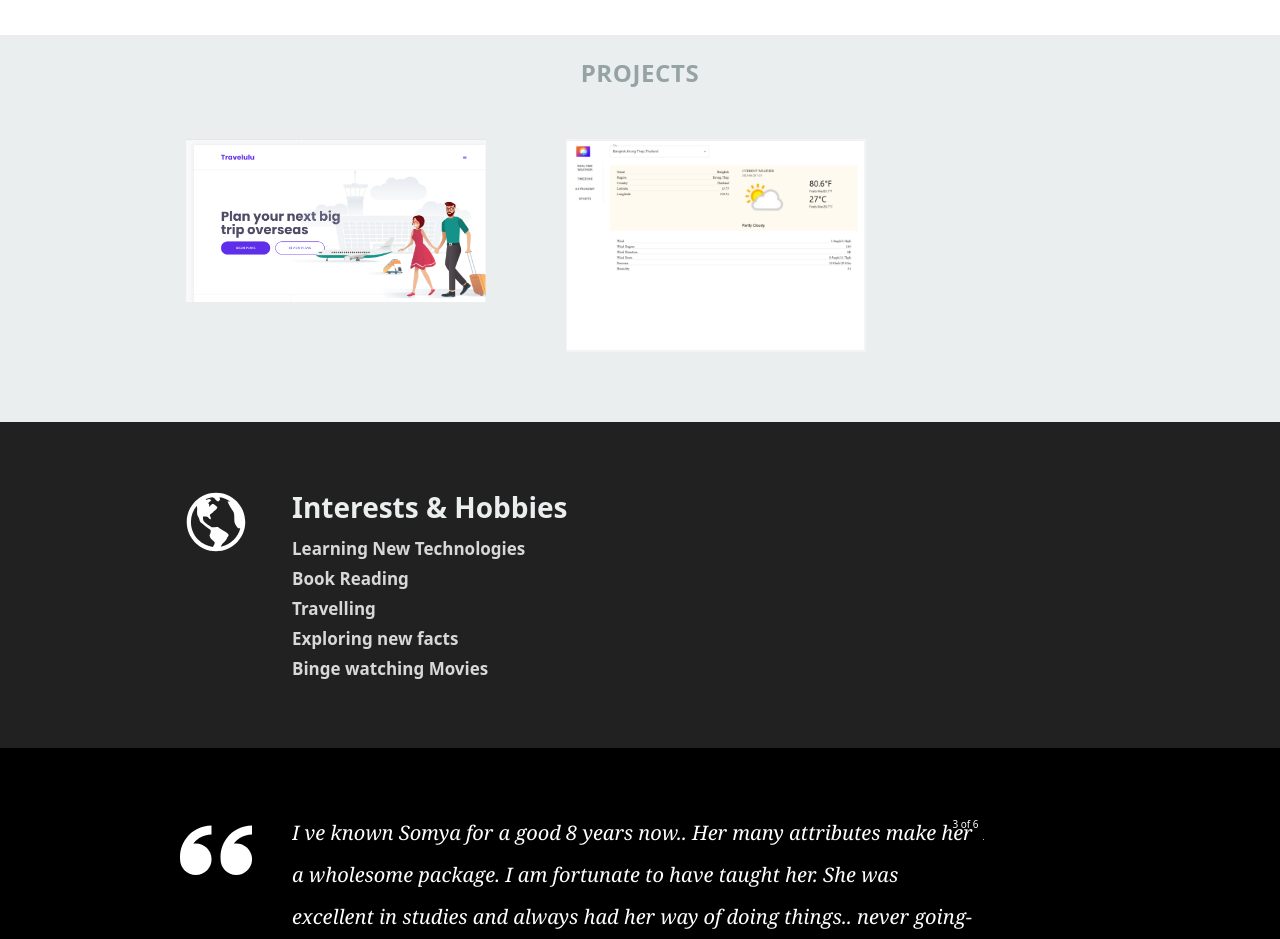
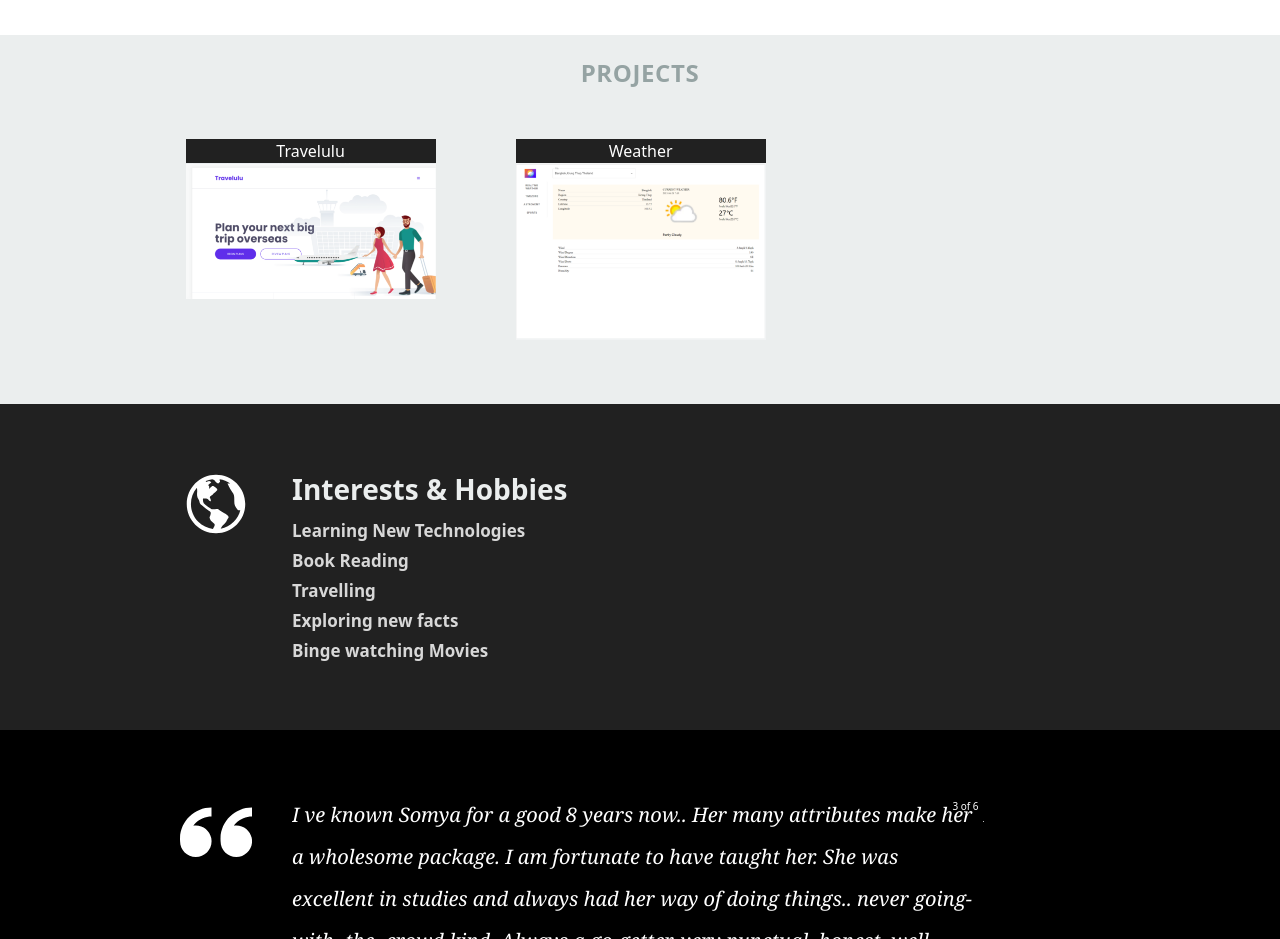
Before and after one commit to biswarisomya/portfolio_somya_biswari, a Next.js app: page / in a window 1280 px wide. Shown: the part 5260-6199 px from the top of the page. Built offline with nearby package versions, Linux system fonts and the light colour scheme.

Commit message:
changed modal in weather app

```diff
--- a/src/app/homepage/Projects/Projects.tsx
+++ b/src/app/homepage/Projects/Projects.tsx
@@ -7,11 +7,60 @@ import { useState } from "react";
 import Link from "next/link";
 import { FaGithub } from "react-icons/fa";
 
+interface IImage {
+  url: string;
+  label: string;
+}
+interface IProject {
+  images: IImage[];
+  title: string;
+  description: string;
+  techstack: string;
+  git: string;
+  demo: string;
+  figma?: string;
+}
+
 const Projects = () => {
-  const [traveluluModalIsOpen, setTraveluluModalIsOpen] = useState(false);
-  const [weatherModalIsOpen, setWeatherModalIsOpen] = useState(false);
-
-  const images = [
+  const [modal, setModal] = useState<IProject | null>(null);
+  const projects: IProject[] = [
+    {
+      title: "travelulu",
+      description:
+        "This is a UI template for travel website, using which people can plan their trip ,search hotels and do many more.",
+      techstack: "Next JS, Tailwind, React,TypeScript, HTML 5,CSS 3 ,Vercel",
+      git: "https://github.com/biswarisomya/travelulu",
+      demo: "https://travelulu.vercel.app/",
+      figma:
+        "https://www.figma.com/file/yEx8JfvrJv73ozazLSiowf/Travelulu---Travel-Planning-UI-Kit?node-id=99-269&t=16bnngB94mO2WcKQ-0",
+      images: [
+        {
+          url: "/travelulu/desktop-1_50.png",
+          label: "Desktop-1",
+        },
+        {
+          url: "/travelulu/desktop-2_50.png",
+          label: "Desktop-2",
+        },
+        {
+          url: "/travelulu/mobile-1_50.png",
+          label: "Mobile-1",
+        },
+        {
+          url: "/travelulu/mobile-2_1_50.png",
+          label: "Mobile-2",
+        },
+      ],
+    },
+    {
+      title: "weather",
+      description:
+        "  This is a UI template for Weather website, using which people can get the Real time weather, Timezone, Astronomy and Sports for a given city anywhere across the globe!",
+      techstack:
+        " React JS, TypeScript, HTML 5, CSS 3, SCSS, Axios,React-Router,Vercel",
+      git: "https://github.com/biswarisomya/weather-app",
+      demo: "https://weather-app-biswarisomya.vercel.app/",
+      images: [
         {
           url: "/weather/desktop-11.png",
           label: "Desktop-1",
@@ -36,156 +85,55 @@ const Projects = () => {
           url: "/weather/mobile-4.png",
           label: "Mobile-2",
         },
+      ],
+    },
   ];
+  console.log("projects", projects);
+
   return (
     <section id="projects" className=" flex font-sans bg-[#ebeeee]   ">
       <div className=" flex flex-col pt-[20px]  pb-[4rem]  w-[71%] mx-auto ">
         <div className=" w-[100%] text-center tracking-wide  desktop:text-[24px] text-[15px] uppercase font-semibold  text-[#95A3A3] mb-[48px]">
           Projects
         </div>
-        <div className="flex  mobile:flex-col   gap-[5rem]">
-          <div className="mobile:flex mobile:justify-center">
-            <button onClick={() => setTraveluluModalIsOpen(true)}>
+        <div className="flex  mobile:flex-col   gap-[5rem] ">
+          {projects.map((d) => (
+            <div role="button" key={d.title} onClick={() => setModal(d)}>
+              <div className="bg-[#212121] text-white capitalize text-center">
+                {d.title}
+              </div>
               <Image
-                src="/travelulu/desktop-1_50.png"
-                width="300"
-                height="100"
-                alt="Desktop-1"
+                src={d.images[0].url}
+                width="250"
+                height="250"
+                alt={d.title}
               />
-            </button>
+            </div>
+          ))}
+        </div>
+      </div>
 
       <Modal
-              isOpen={traveluluModalIsOpen}
-              onRequestClose={() => setTraveluluModalIsOpen(false)}
-              contentLabel="Example Modal"
-              className="w-[550px]  mobile:w-[calc(100%_-_40px)] mx-auto mobile:my-[15%] bg-white"
+        isOpen={!!modal}
+        onRequestClose={() => setModal(null)}
+        className="w-[50%]  mobile:w-[calc(100%_-_40px)] mx-auto mobile:my-[15%] bg-white"
       >
-              <div className=" text-white bg-black p-[unset] text-white text-center font-bold font-sans px-[10px] py-[10px]">
-                Travelulu
+        <div className=" text-white capitalize bg-black p-[unset] text-white text-center font-bold font-sans px-[10px] py-[10px] mobile:px-0 mobile:py-0">
+          {modal?.title}
         </div>
         <div>
           <Carousel
             infiniteLoop
-                  interval={1000}
+            interval={3000}
             autoPlay
             showIndicators={false}
             showArrows
           >
-                  <div>
-                    <Image
-                      src="/travelulu/desktop-1_50.png"
-                      width="250"
-                      height="100"
-                      alt="Desktop-1"
-                    />
-                    <p className="text-black pt-[10px] pb-[5px]">Desktop-1</p>
-                  </div>
-                  <div>
-                    <Image
-                      src="/travelulu/desktop-2_50.png"
-                      width="250"
-                      height="100"
-                      alt="Desktop-2"
-                    />
-                    <p className="text-black pt-[10px] pb-[5px]">Desktop-2</p>
-                  </div>
-                  <div>
-                    <Image
-                      src="/travelulu/mobile-1_50.png"
-                      width="250"
-                      height="100"
-                      alt="Mobile-1"
-                    />
-                    <p className="text-black pt-[10px] pb-[5px]">Mobile-1</p>
-                  </div>
-                  <div>
-                    <Image
-                      src="/travelulu/mobile-2_1_50.png"
-                      width="250"
-                      height="100"
-                      alt="Mobile-2"
-                    />
-                    <p className="text-black ">Mobile-2</p>
-                  </div>
-                </Carousel>
-              </div>
-              <div className="w-[95%] px-[36px] pb-[18px]">
-                <Link
-                  className="text-[18px] font-sans font-bold text-[#5F2EEA]"
-                  href="https://travelulu.vercel.app/"
-                  target="_blank"
-                >
-                  Travelulu
-                </Link>
-
-                <div className="text-[#6E7881]">
-                  This is a UI template for travel website, using which people
-                  can plan their trip ,search hotels and do many more.
-                </div>
-                <div className="font-bold mt-[10px]">Tech Stack:</div>
-                <div className=" text-[#6E7881] font-bold font-sans">
-                  Next JS, Tailwind, React,TypeScript, HTML 5,CSS 3 ,Vercel
-                </div>
-              </div>
-              <div className=" items-center bg-black p-[unset] gap-[1rem] flex text-white font-bold font-sans px-[2rem] py-[1rem] ">
-                <Link
-                  className=""
-                  href="https://github.com/biswarisomya/travelulu"
-                  target="_blank"
-                >
-                  <FaGithub />
-                </Link>
-                <Link href="https://travelulu.vercel.app/" target="_blank">
-                  Demo
-                </Link>
-                <Link
-                  href="https://www.figma.com/file/yEx8JfvrJv73ozazLSiowf/Travelulu---Travel-Planning-UI-Kit?node-id=99-269&t=16bnngB94mO2WcKQ-0"
-                  target="_blank"
-                >
-                  Figma
-                </Link>
-                <button
-                  className="uppercase"
-                  onClick={() => setTraveluluModalIsOpen(false)}
-                >
-                  close
-                </button>
-              </div>
-            </Modal>
-          </div>
-          <div className="mobile:flex mobile:justify-center">
-            <button onClick={() => setWeatherModalIsOpen(true)}>
-              <Image
-                className="h-[unset] h-[9.5rem] "
-                src="/weather/desktop-11.png"
-                width="300"
-                height="100"
-                alt="Desktop-1"
-              />
-            </button>
-
-            <Modal
-              isOpen={weatherModalIsOpen}
-              onRequestClose={() => setWeatherModalIsOpen(false)}
-              contentLabel="Example Modal"
-              className="w-[550px]  mobile:w-[calc(100%_-_40px)] mx-auto mobile:my-[15%] bg-white"
-            >
-              <div className=" text-white bg-black p-[unset] text-white text-center font-bold font-sans px-[10px] py-[10px] mobile:px-0 mobile:py-0">
-                Weather
-              </div>
-              <div>
-                <Carousel
-                  infiniteLoop
-                  interval={50000}
-                  autoPlay
-                  showIndicators={false}
-                  showArrows
-                >
-                  {images.map((i) => (
+            {modal?.images.map((i) => (
               <div key={i.label} className="w-[250px] h-[250px]">
-                      <Image src={i.url} fill alt={i.label} />
+                <Image src={i.url} fill alt={i?.label || ""} />
                 <p className="text-black absolute bottom-[5px] left-[45%]">
-                        {i.label}
+                  {i?.label}
                 </p>
               </div>
             ))}
@@ -193,55 +141,37 @@ const Projects = () => {
         </div>
         <div className="w-[95%] px-[36px] pb-[18px] mobile:px-[2px] mobile:pb-[2px]">
           <Link
-                  className="text-[18px] font-sans font-bold text-[#5F2EEA]"
-                  href="https://weather-app-biswarisomya.vercel.app/"
+            className="text-[18px] font-sans font-bold text-[#5F2EEA] capitalize"
+            href={modal?.demo || ""}
             target="_blank"
           >
-                  Weather
+            {modal?.title}
           </Link>
 
-                <div className="text-[#6E7881]">
-                  This is a UI template for Weather website, using which people
-                  can get the Real time weather, Timezone, Astronomy and Sports
-                  for a given city anywhere across the globe!
-                </div>
+          <div className="text-[#6E7881]">{modal?.description}</div>
           <div className="font-bold mt-[10px]">Tech Stack:</div>
           <div className=" text-[#6E7881] font-bold font-sans">
-                  React JS, TypeScript, HTML 5, CSS 3, SCSS, Axios,
-                  React-Router,Vercel
+            {modal?.techstack}
           </div>
         </div>
         <div className=" items-center bg-black p-[unset] gap-[1rem] flex text-white font-bold font-sans px-[2rem] py-[1rem] ">
-                <Link
-                  className=""
-                  href="https://github.com/biswarisomya/weather-app"
-                  target="_blank"
-                >
+          <Link className="" href={modal?.git || ""} target="_blank">
             <FaGithub />
           </Link>
-                <Link
-                  href="https://weather-app-biswarisomya.vercel.app/"
-                  target="_blank"
-                >
+          <Link href={modal?.demo || ""} target="_blank">
             Demo
           </Link>
-                {/*<Link*/}
-                {/*  href="https://www.figma.com/file/yEx8JfvrJv73ozazLSiowf/Travelulu---Travel-Planning-UI-Kit?node-id=99-269&t=16bnngB94mO2WcKQ-0"*/}
-                {/*  target="_blank"*/}
-                {/*>*/}
-                {/*  Figma*/}
-                {/*</Link>*/}
-                <button
-                  className="uppercase"
-                  onClick={() => setWeatherModalIsOpen(false)}
-                >
+          {modal?.figma && (
+            <Link href={modal?.figma || ""} target="_blank">
+              Figma
+            </Link>
+          )}
+
+          <button className="uppercase" onClick={() => setModal(null)}>
             close
           </button>
         </div>
       </Modal>
-          </div>
-        </div>
-      </div>
     </section>
   );
 };
```
Lines whose indentation alone changed are shown as unchanged.
